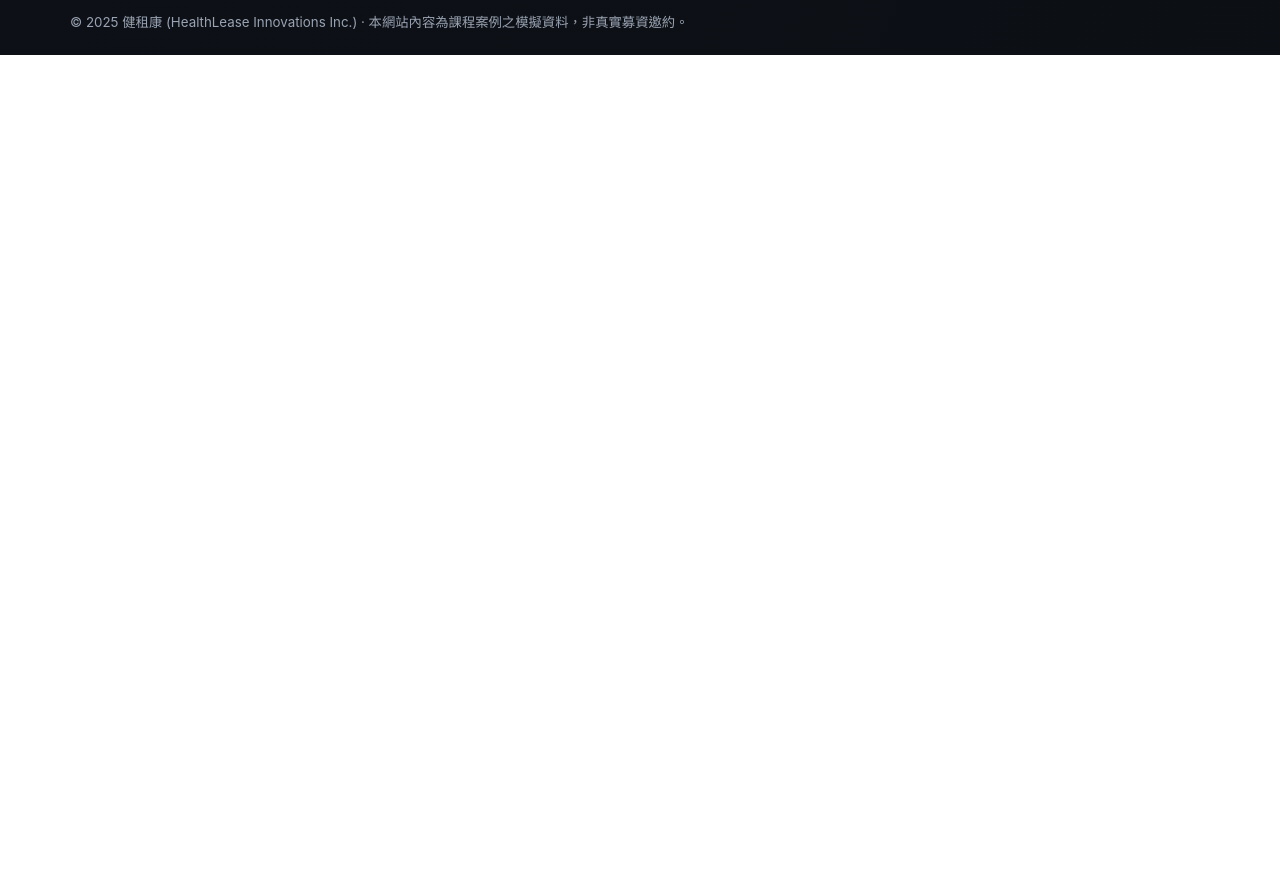
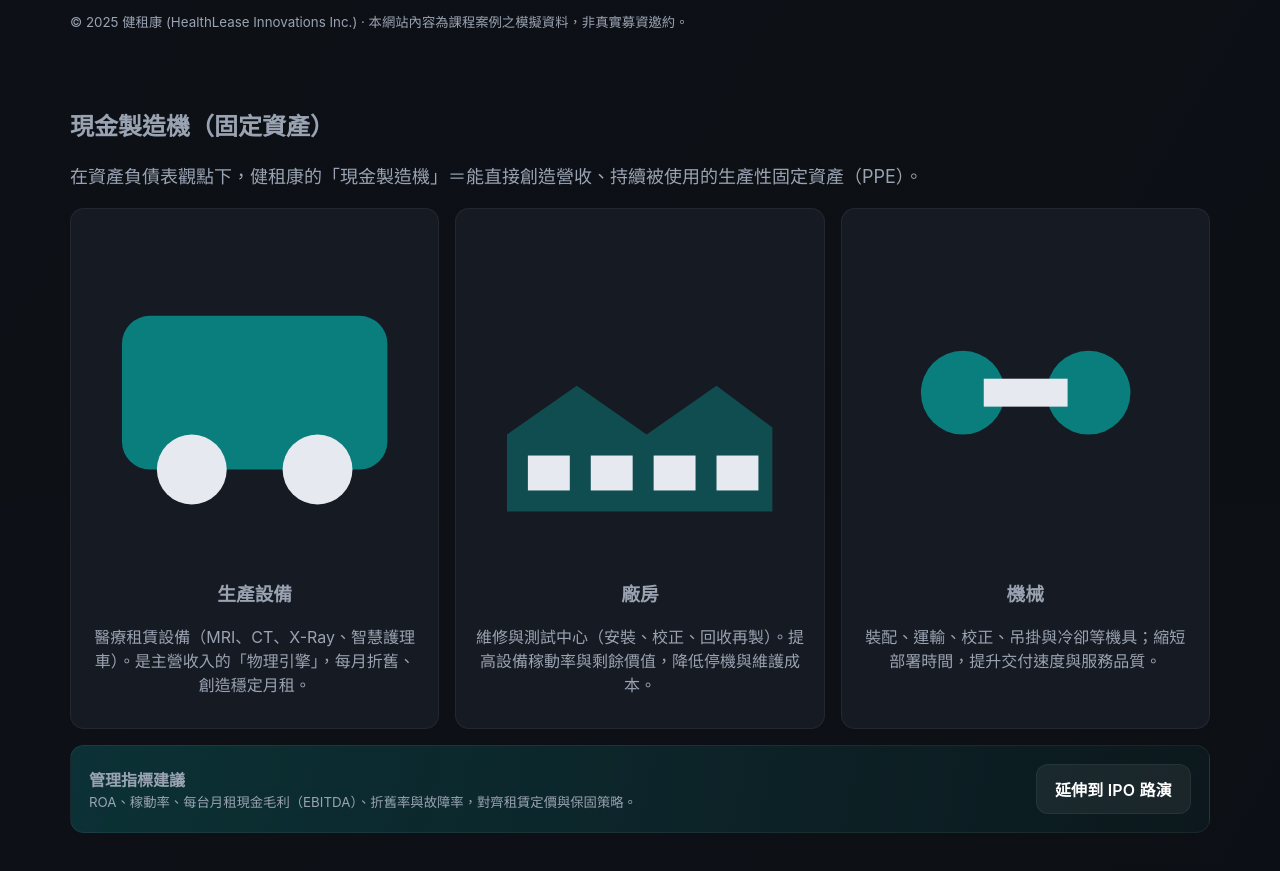
Before and after one commit to qpig0218/casetest, a plain HTML site: page founding.html in a window 1280 px wide. Shown: the part 1899-2770 px from the top of the page. Before the commit the page ends 1954 px from the top, so only its background shows below. Drawn offline with Linux system fonts and the light colour scheme.

Commit message:
Add fixed asset cash machine section to founding page

```diff
--- a/founding.html
+++ b/founding.html
@@ -261,6 +261,60 @@
   <div class="container" style="margin-top:14px">
     <small class="note">© 2025 健租康 (HealthLease Innovations Inc.) · 本網站內容為課程案例之模擬資料，非真實募資邀約。</small>
   </div>
+  <section class="section">
+    <div class="container">
+      <h2>現金製造機（固定資產）</h2>
+      <p class="lead">在資產負債表觀點下，健租康的「現金製造機」＝能直接創造營收、持續被使用的生產性固定資產（PPE）。</p>
+
+      <div class="grid-3">
+        <!-- 生產設備 -->
+        <div class="figure">
+          <!-- 小圖示：設備 -->
+          <svg xmlns="http://www.w3.org/2000/svg" width="96" height="96" viewBox="0 0 96 96" role="img" aria-label="生產設備">
+            <rect x="10" y="26" width="76" height="44" rx="8" fill="#0a7d7d"/>
+            <circle cx="30" cy="70" r="10" fill="#e6e9ef"/>
+            <circle cx="66" cy="70" r="10" fill="#e6e9ef"/>
+          </svg>
+          <h3>生產設備</h3>
+          <p>醫療租賃設備（MRI、CT、X-Ray、智慧護理車）。是主營收入的「物理引擎」，每月折舊、創造穩定月租。</p>
+        </div>
+
+        <!-- 廠房 -->
+        <div class="figure">
+          <!-- 小圖示：廠房 -->
+          <svg xmlns="http://www.w3.org/2000/svg" width="96" height="96" viewBox="0 0 96 96" role="img" aria-label="廠房">
+            <path d="M10 60 L30 46 L50 60 L70 46 L86 58 L86 82 L10 82 Z" fill="#0f4d50"/>
+            <rect x="16" y="66" width="12" height="10" fill="#e6e9ef"/>
+            <rect x="34" y="66" width="12" height="10" fill="#e6e9ef"/>
+            <rect x="52" y="66" width="12" height="10" fill="#e6e9ef"/>
+            <rect x="70" y="66" width="12" height="10" fill="#e6e9ef"/>
+          </svg>
+          <h3>廠房</h3>
+          <p>維修與測試中心（安裝、校正、回收再製）。提高設備稼動率與剩餘價值，降低停機與維護成本。</p>
+        </div>
+
+        <!-- 機械 -->
+        <div class="figure">
+          <!-- 小圖示：機械 -->
+          <svg xmlns="http://www.w3.org/2000/svg" width="96" height="96" viewBox="0 0 96 96" role="img" aria-label="機械">
+            <circle cx="30" cy="48" r="12" fill="#0a7d7d"/>
+            <circle cx="66" cy="48" r="12" fill="#0a7d7d"/>
+            <rect x="36" y="44" width="24" height="8" fill="#e6e9ef"/>
+          </svg>
+          <h3>機械</h3>
+          <p>裝配、運輸、校正、吊掛與冷卻等機具；縮短部署時間，提升交付速度與服務品質。</p>
+        </div>
+      </div>
+
+      <div class="banner" style="margin-top:16px">
+        <div>
+          <strong>管理指標建議</strong><br>
+          <small class="note">ROA、稼動率、每台月租現金毛利（EBITDA）、折舊率與故障率，對齊租賃定價與保固策略。</small>
+        </div>
+        <div><a class="btn secondary" href="roadshow.html">延伸到 IPO 路演</a></div>
+      </div>
+    </div>
+  </section>
 </footer>
 </body>
 </html>
```
